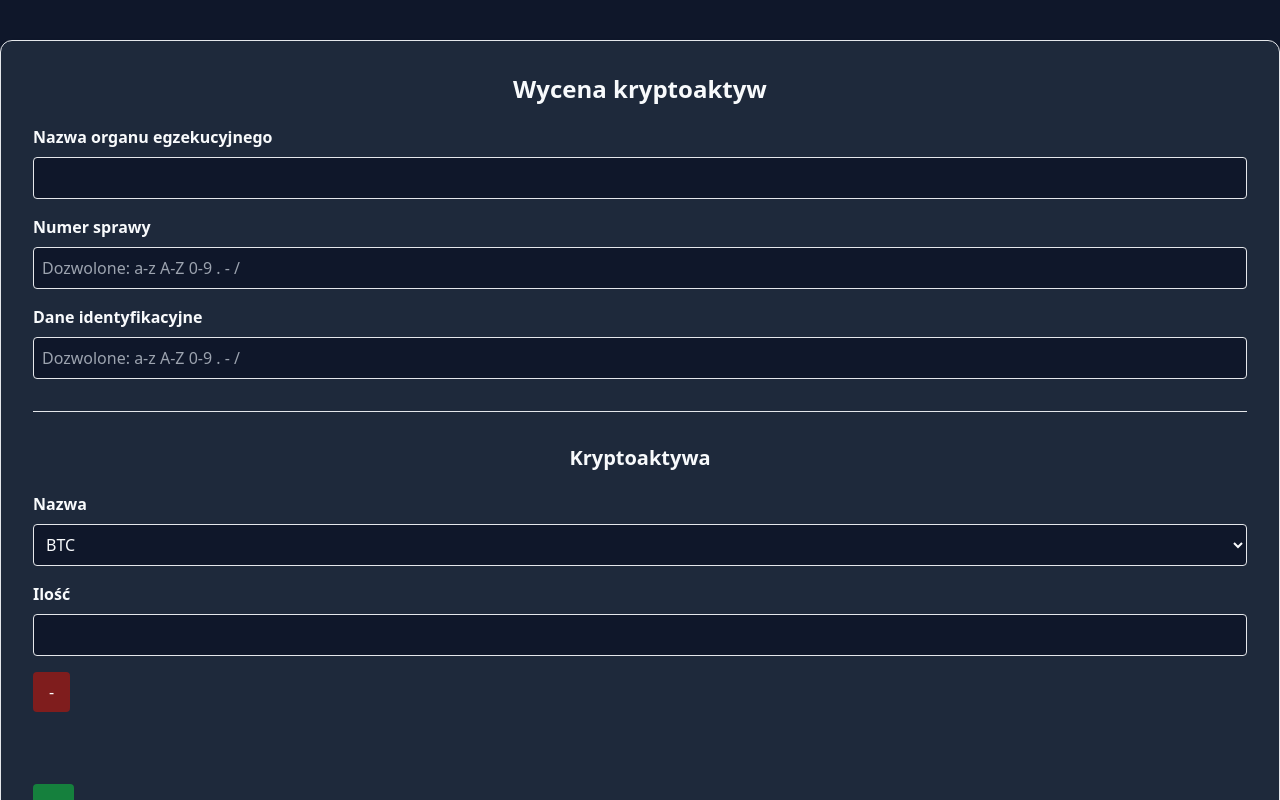
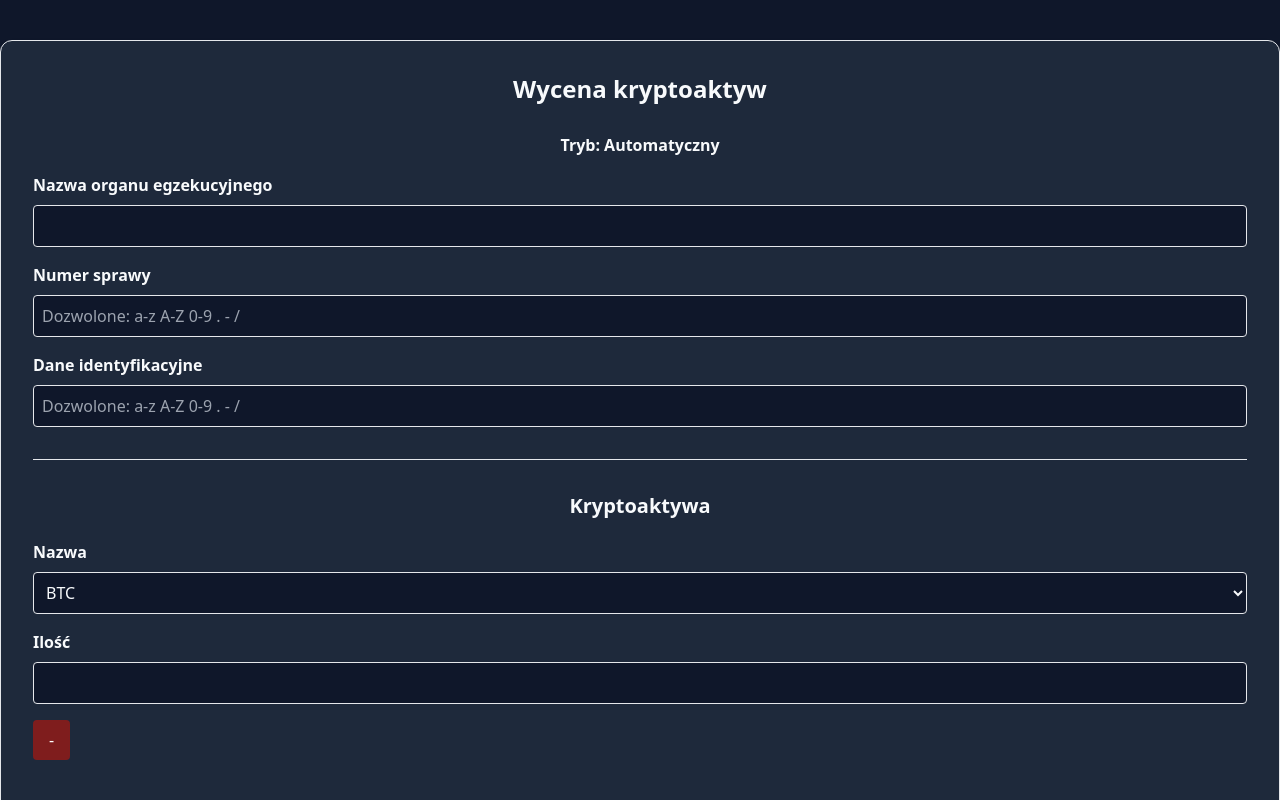
Before and after one commit to aniametz/kryptokasa, a React (Create React App) app: page / in a window 1280 px wide. Shown: the top 800 px of the page. Built offline with nearby package versions, Linux system fonts and the light colour scheme.

Commit message:
Advanced manual mode added

```diff
--- a/src/forms/CalculationsForm.js
+++ b/src/forms/CalculationsForm.js
@@ -6,6 +6,7 @@ export default function CalculationsForm() {
   const [formValues, setFormValues] = useState({ entityName: '', caseId: '', personId: '' });
   const mockCryptoSymbols = ["BTC", "ETH", "CITY"]
   const [cryptoForms, setCryptoForms] = useState([{ selectedOption: mockCryptoSymbols[0], numericValue: '' }]);
+  const [isAutomatic, setIsAutomatic] = useState(true)
 
   const handleAddCryptoForm = (event) => {
     event.preventDefault();
@@ -109,12 +110,14 @@ export default function CalculationsForm() {
   }
 
   const placeholderWithAllowedCharacters = 'Dozwolone: a-z A-Z 0-9 . - / '
+  const modeInfo = isAutomatic ? "Tryb:  Automatyczny" : "Tryb: Manualny"
 
   return (
     <>
       <div class="bg-slate-900">
         <div className="form-container">
           <p className="form-header">Wycena kryptoaktyw</p>
+          <p className="mode-text">{modeInfo}</p>
           <form>
             <div class="space-y-4">
               <div class="form-pair">
--- a/src/index.css
+++ b/src/index.css
@@ -51,4 +51,8 @@
     @apply text-blue-900 font-bold p-2 mb-2
   }
 
+  .mode-text {
+    @apply text-slate-50 text-center font-bold p-2 mb-2
+  }
+
 }
```
